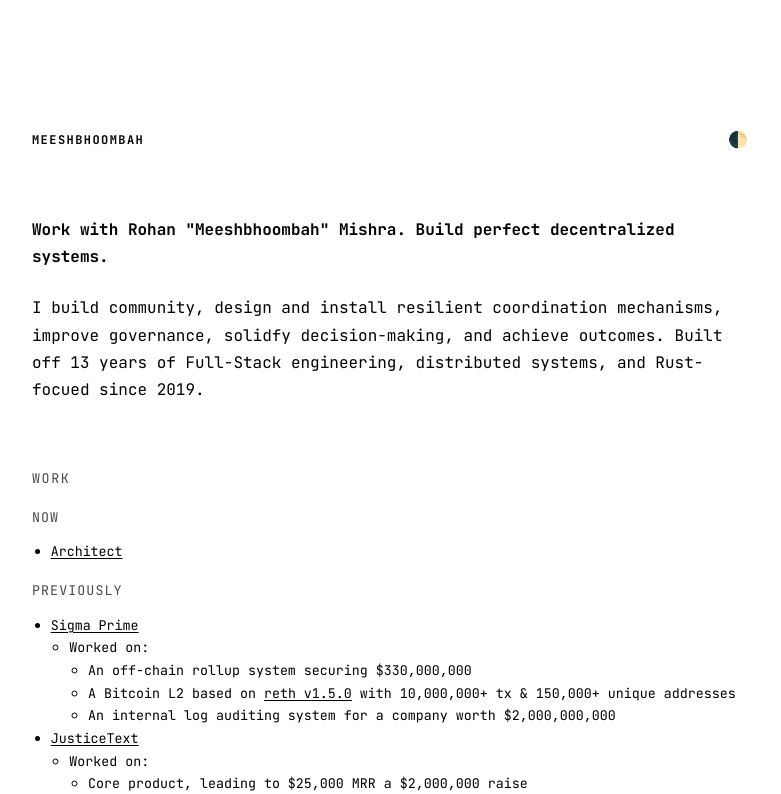
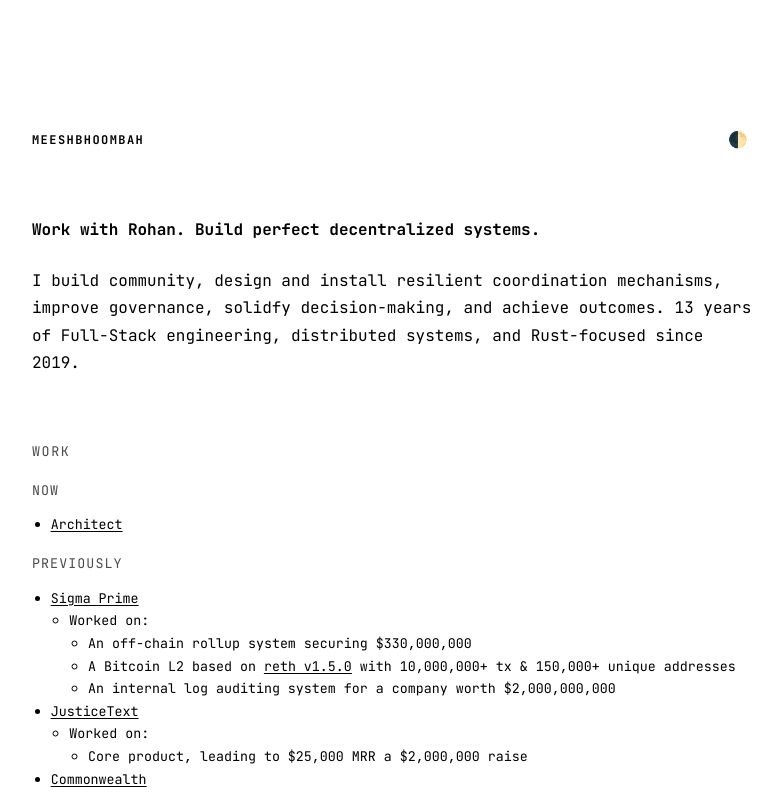
Before and after one commit to Meeshbhoombah/meeshbhoombah.github.io, a Next.js app: page / in a window 1280 px wide. Shown: the top 794 px of the page, without its empty margins (248-1029 px from the left). Built offline with nearby package versions, Linux system fonts and the light colour scheme; no server answers.

Commit message:
Improved Hero Section copy

```diff
--- a/app/components/home/HeroSection.jsx
+++ b/app/components/home/HeroSection.jsx
@@ -2,13 +2,13 @@ export default function HeroSection() {
   return (
     <section className="home-section hero-section">
       <p>
-        <strong>Work with Rohan "Meeshbhoombah" Mishra. Build perfect decentralized systems.</strong>
+        <strong>Work with Rohan. Build perfect decentralized systems.</strong>
       </p>
       <p>
         I build community, design and install resilient coordination mechanisms,
-        improve governance, solidfy decision-making, and achieve outcomes. Built
-        off 13 years of Full-Stack engineering, distributed systems, and
-        Rust-focued since 2019.
+        improve governance, solidfy decision-making, and achieve outcomes.
+        13 years of Full-Stack engineering, distributed systems, and
+        Rust-focused since 2019.
       </p>
     </section>
   );
```
